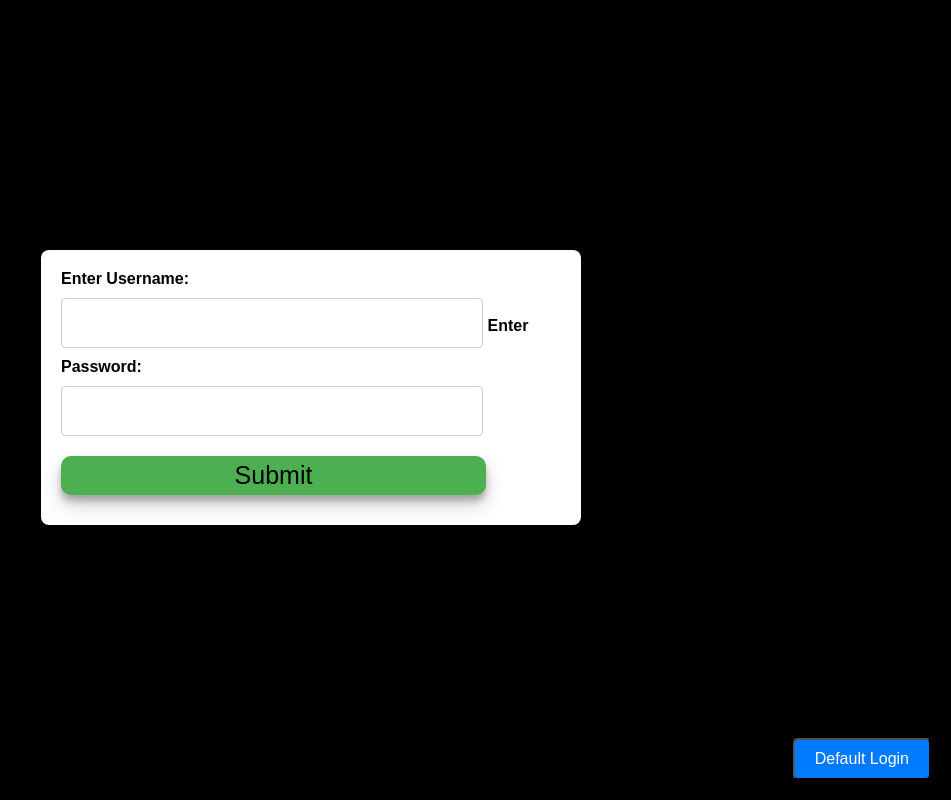
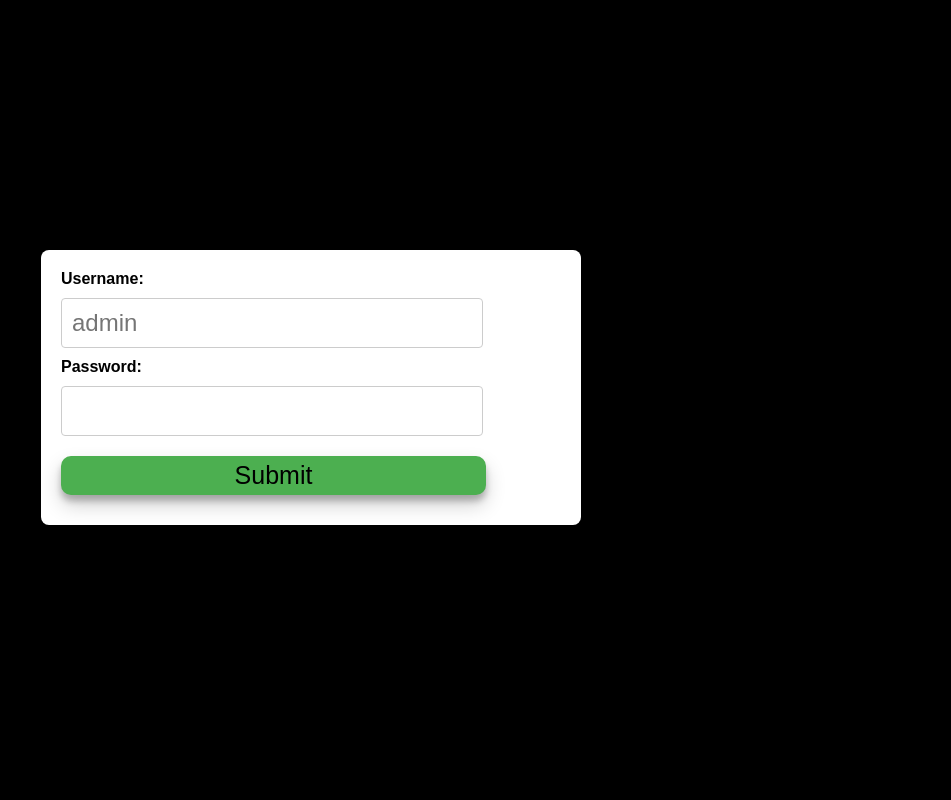
Before and after one commit to SkywardSyntax/HourLogger, a Flask app: a page that uses templates/volunteer.html in a window 1280 px wide. Shown: the whole page, without its empty margins (329-1280 px from the left). Run offline with Flask 3, Linux system fonts and the light colour scheme.

Commit message:
Update volunteer login to match default login

```diff
--- a/app.py
+++ b/app.py
@@ -355,7 +355,7 @@
     if request.method == 'POST':
         username = request.form.get('username')  # Added to handle username input
         password = request.form.get('password')
-        if username != 'volunteer' or password != 'secret':  # Modified to check both username and password
+        if username != 'admin' or password != 'secret':  # Modified to check both username and password
             error = "Incorrect Credentials"
             return render_template('volunteer.html', error=error)  # Modify to use render_template with error message
         else:
--- a/templates/volunteer.html
+++ b/templates/volunteer.html
@@ -70,18 +70,12 @@
 <body>
     <div class="container">
         <form method="POST">
-            <label for="username">Enter Username:</label>
-            <input type="text" id="username" name="username">
-            <label for="password">Enter Password:</label>
+            <label for="username">Username:</label>
+            <input type="text" id="username" name="username" placeholder="admin">
+            <label for="password">Password:</label>
             <input type="password" id="password" name="password">
             <input type="submit" value="Submit">
         </form>
     </div>
-    <!-- Change the button text to "Default Login" and update its action to redirect to the Default Login page (/login) -->
-    <!-- Style the "Default Login" button to match the "Volunteer Login" button on the default login page -->
-    <!-- Move the "Default Login" button to the bottom right corner of the page -->
-    <input type="button" value="Default Login" onclick="location.href='/login'" style="position: fixed; bottom: 20px; right: 20px; width: auto; background-color: #007bff; color: white; padding: 10px 20px; font-size: 16px; border-radius: 5px; box-shadow: 0 2px 5px rgba(0,0,0,0.2);">
-    <!-- Version display added as per plan
-    <div style="position: fixed; bottom: 0; left: 0; background-color: rgba(255, 255, 255, 0.5); color: black; padding: 5px; font-size: 12px;">Version: 1.0.0</div>
 </body>
 </html>
```
